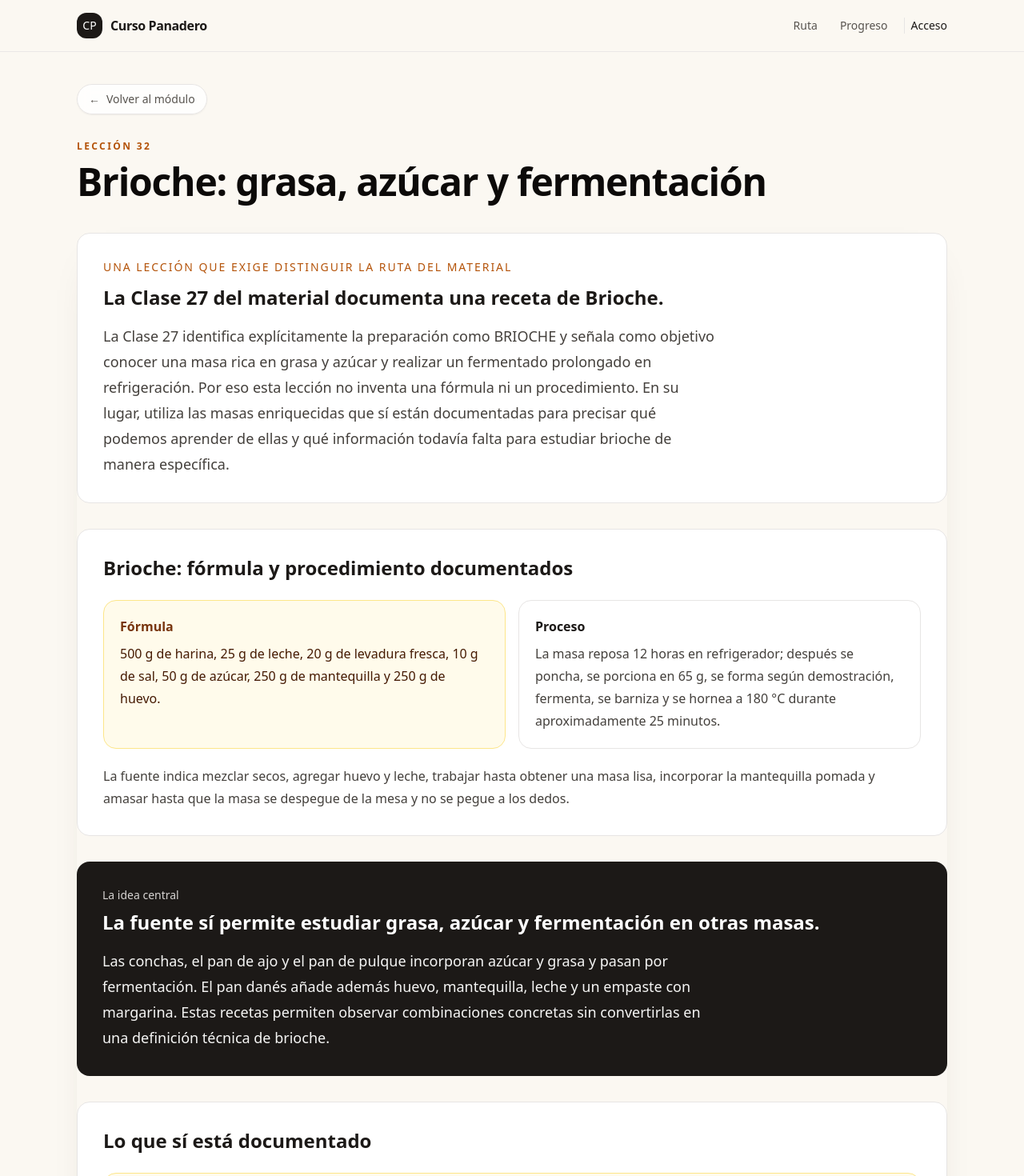
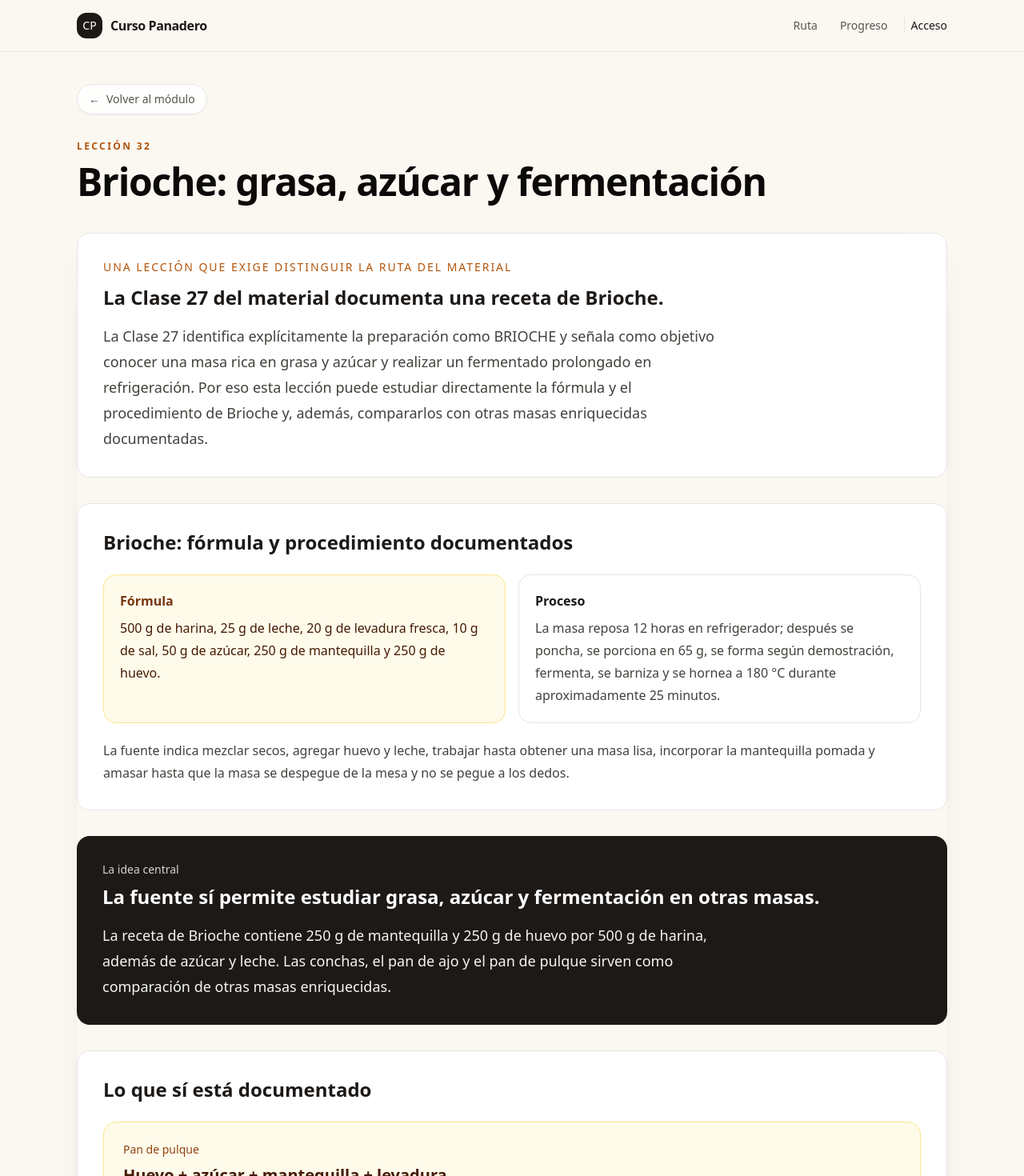
Before and after one commit to Drworm82/CursoPanadero, a Next.js app: page /leccion-brioche-grasa-azucar-fermentacion in a window 1280 px wide. Shown: the top 1470 px of the page at 80% size. Built offline with nearby package versions, Linux system fonts and the light colour scheme; no server answers.

Commit message:
Limpiar contradicciones de L32 tras incorporar Brioche de Clase 27

```diff
--- a/pages/leccion-brioche-grasa-azucar-fermentacion.js
+++ b/pages/leccion-brioche-grasa-azucar-fermentacion.js
@@ -16,9 +16,7 @@ export default function LessonThirtyTwoPage() {
           </h2>
           <p className="mt-4 max-w-3xl text-lg leading-8 text-stone-700">
             La Clase 27 identifica explícitamente la preparación como BRIOCHE y señala como objetivo conocer una masa rica en grasa y azúcar y realizar un fermentado prolongado en refrigeración.
-            Por eso esta lección no inventa una fórmula ni un procedimiento. En su lugar, utiliza las masas
-            enriquecidas que sí están documentadas para precisar qué podemos aprender de ellas y qué información
-            todavía falta para estudiar brioche de manera específica.
+            Por eso esta lección puede estudiar directamente la fórmula y el procedimiento de Brioche y, además, compararlos con otras masas enriquecidas documentadas.
           </p>
         </section>
 
@@ -35,9 +33,8 @@ export default function LessonThirtyTwoPage() {
           <p className="text-sm font-medium text-stone-300">La idea central</p>
           <h2 className="mt-2 text-2xl font-semibold">La fuente sí permite estudiar grasa, azúcar y fermentación en otras masas.</h2>
           <p className="mt-4 max-w-3xl text-lg leading-8 text-stone-100">
-            Las conchas, el pan de ajo y el pan de pulque incorporan azúcar y grasa y pasan por fermentación.
-            El pan danés añade además huevo, mantequilla, leche y un empaste con margarina. Estas recetas permiten
-            observar combinaciones concretas sin convertirlas en una definición técnica de brioche.
+            La receta de Brioche contiene 250 g de mantequilla y 250 g de huevo por 500 g de harina, además de azúcar y leche.
+            Las conchas, el pan de ajo y el pan de pulque sirven como comparación de otras masas enriquecidas.
           </p>
         </section>
 
@@ -125,8 +122,7 @@ export default function LessonThirtyTwoPage() {
             <div className="rounded-2xl bg-stone-100 p-5">
               <p className="font-semibold text-stone-900">4. Distingue la receta de brioche de las demás masas enriquecidas</p>
               <p className="mt-2 leading-7 text-stone-700">
-                Una masa enriquecida puede servir como comparación pedagógica, pero el material no identifica ninguna
-                de estas preparaciones como brioche; ahora la Clase 27 permite estudiar una receta identificada explícitamente como tal.
+                La receta de Brioche está identificada explícitamente en la Clase 27; las otras preparaciones se mantienen como comparaciones y no se rebautizan como brioche.
               </p>
             </div>
           </div>
@@ -136,11 +132,9 @@ export default function LessonThirtyTwoPage() {
           <p className="text-sm font-medium text-amber-800">Práctica de comparación</p>
           <h2 className="mt-2 text-xl font-semibold text-stone-900">Compara la fórmula y el manejo del brioche</h2>
           <p className="mt-2 leading-7 text-stone-600">
-            Compara conchas, pan de ajo y pan de pulque. Para cada una registra harina, azúcar, huevo, mantequilla
-            u otra grasa, líquido adicional, levadura y etapas de fermentación. Después escribe qué características
-            compara con la receta documentada: ingredientes, cantidades, orden de incorporación y el reposo prolongado en refrigeración. Observa especialmente
-            incorporación, tiempos de fermentación, formado, temperatura y horneado. Marca esas casillas como
-            “no documentadas” cuando la fuente no las proporcione.
+            Compara la receta de Brioche con conchas, pan de ajo y pan de pulque. Registra harina, azúcar, huevo, mantequilla
+            u otra grasa, líquido adicional, levadura y etapas de fermentación. Después identifica qué elementos son
+            específicos de cada receta. Marca como “no documentado” únicamente aquello que la fuente no proporcione.
           </p>
         </section>
 
@@ -149,9 +143,8 @@ export default function LessonThirtyTwoPage() {
           <h2 className="mt-2 text-xl font-semibold text-amber-950">La receta de Brioche sí está documentada.</h2>
           <p className="mt-3 max-w-3xl leading-7 text-amber-950">
             La Clase 27 proporciona receta, cantidades y procedimiento. El formado se remite a la demostración de clase.
-            Tampoco hay una explicación que establezca que la fermentación prolongada en refrigeración sea el principio
-            característico de esta preparación. La lección conserva el título previsto por la ruta, pero deja explícito
-            que su contenido específico queda pendiente de una fuente que lo documente.
+            El objetivo de la clase menciona un fermentado prolongado en refrigeración y la receta indica 12 horas
+            de reposo en refrigerador; la fuente no desarrolla una explicación teórica adicional sobre ese manejo.
           </p>
         </section>
 
@@ -188,7 +181,7 @@ export default function LessonThirtyTwoPage() {
               concretas de su proceso.
             </p>
             <p className="leading-7">
-              <strong>Brioche está documentado:</strong> la fuente proporciona una fórmula y un procedimiento, aunque el formado se remite a la demostración
+              <strong>Brioche está documentado:</strong> la fuente proporciona fórmula, reposo refrigerado, porcionado, fermentación, barnizado y horneado; el formado se remite a la demostración.
               en una receta o teoría de brioche que la fuente no contiene.
             </p>
           </div>
```
